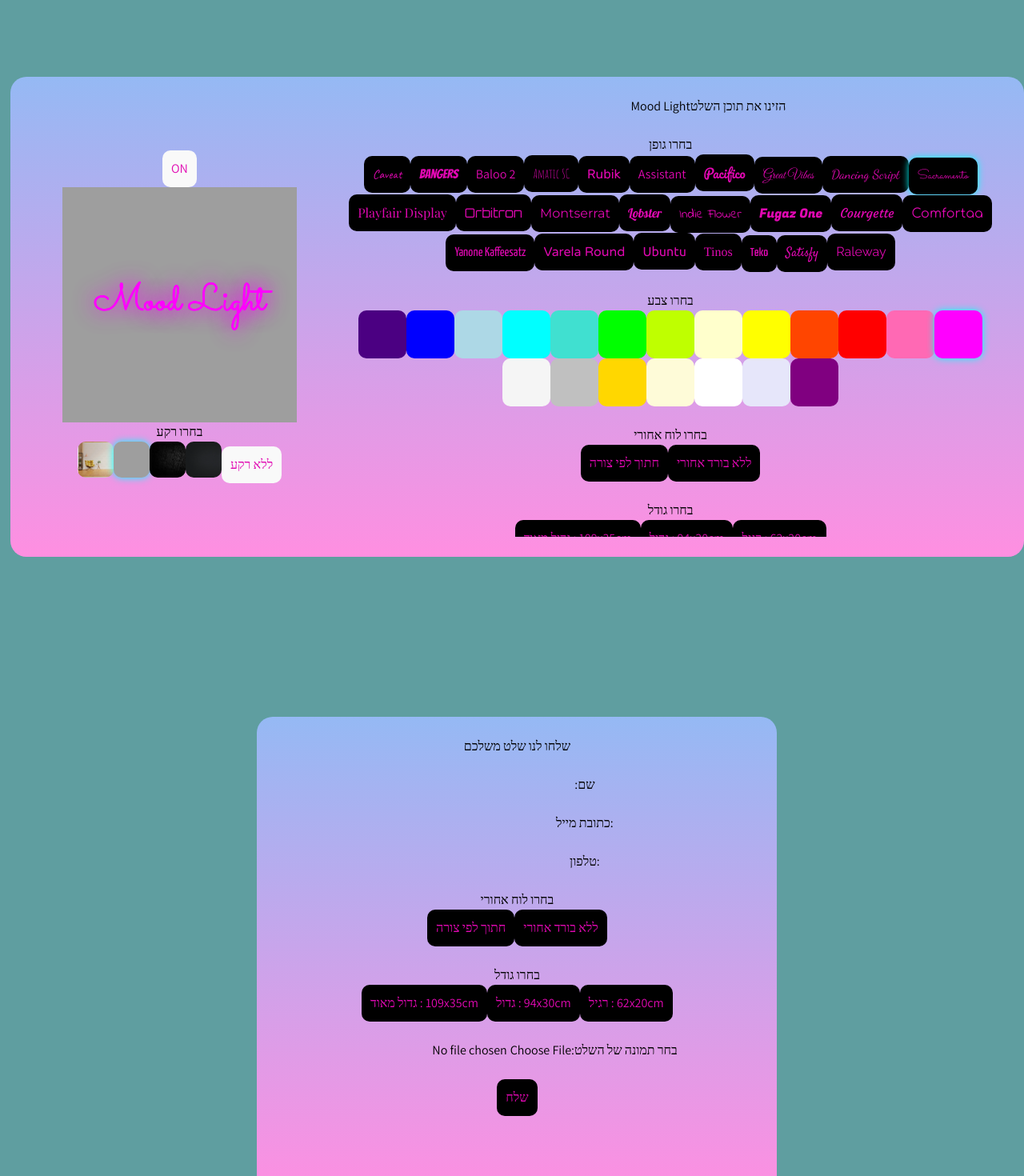
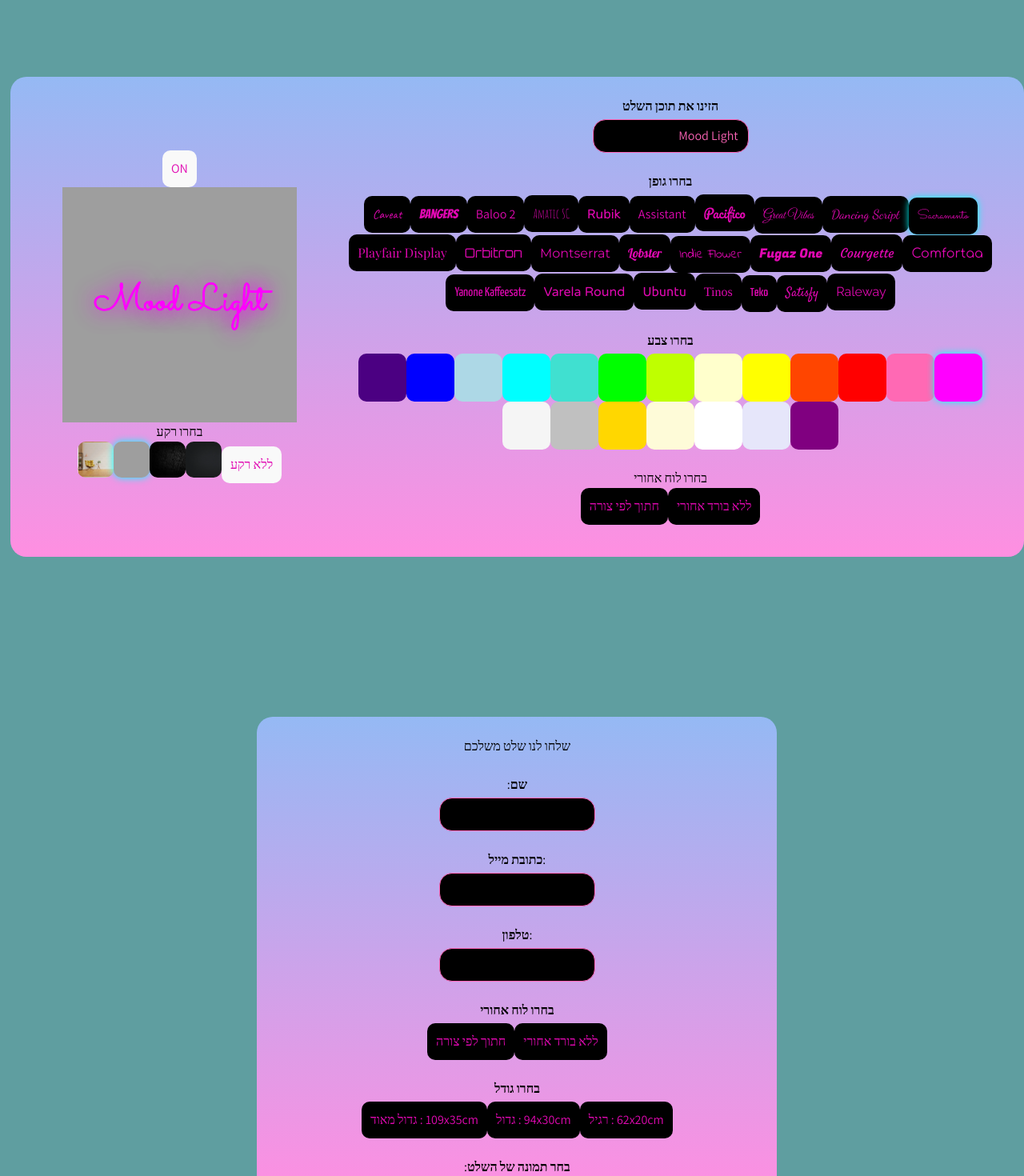
Before and after one commit to Kalzemic/Mood_Light, a React (Vite) app: page / in a window 1280 px wide. Shown: the part 2040-3510 px from the top of the page at 80% size. Built offline with nearby package versions, Linux system fonts and the light colour scheme; grey boxes are pictures that could not be loaded.

Commit message:
logo mobile margin

```diff
--- a/src/Components/CustomPage.tsx
+++ b/src/Components/CustomPage.tsx
@@ -71,28 +71,34 @@ function CustomPage() {
             <form className="design-form" onSubmit={handleSubmit}>
                 <h2>שלחו לנו שלט משלכם</h2>
                 <div className="segment">
-                    <label htmlFor="shem">שם:</label>
-                    <input type="text"
+                    <label className="block text-black font-bold mb-1" htmlFor="shem">שם:</label>
+                    <input
+                    className=" rounded-2xl bg-black text-pink-400 border border-pink-400 rounded px-3 py-2 placeholder-pink-300"
+                    type="text"
                         id="shem"
                         value={name}
                         onChange={(e) => setName(e.target.value)} />
                 </div>
                 <div className="segment">
-                    <label htmlFor="email">:כתובת מייל</label>
-                    <input type="text"
+                    <label className="block text-black font-bold mb-1" htmlFor="email">:כתובת מייל</label>
+                    <input
+                    className=" rounded-2xl bg-black text-pink-400 border border-pink-400 rounded px-3 py-2 placeholder-pink-300"
+                    type="text"
                         id="email"
                         value={email}
                         onChange={(e) => setEmail(e.target.value)} />
                 </div>
                 <div className="segment">
-                    <label htmlFor="telephone">:טלפון</label>
-                    <input type="text"
+                    <label className="block text-black font-bold mb-1" htmlFor="telephone">:טלפון</label>
+                    <input
+                    className=" rounded-2xl bg-black text-pink-400 border border-pink-400 rounded px-3 py-2 placeholder-pink-300"
+                    type="text"
                         id="telephone"
                         value={phone}
                         onChange={(e) => setPhone(e.target.value)} />
                 </div>
                 <div className="segment">
-                    <label htmlFor="luah" >בחרו לוח אחורי</label>
+                    <label className="block text-black font-bold mb-1" htmlFor="luah" >בחרו לוח אחורי</label>
                     <div className="board-options">
                         {boards.map((bo) => (
                             <button
@@ -109,7 +115,7 @@ function CustomPage() {
                     </div>
                 </div>
                 <div className="segment">
-                    <label htmlFor="godel" >בחרו גודל</label>
+                    <label className="block text-black font-bold mb-1" htmlFor="godel" >בחרו גודל</label>
                     <div className="size-options">
                         {sizes.map((si) => (
                             <button
@@ -126,8 +132,16 @@ function CustomPage() {
                     </div>
                 </div>
                 <div className="segment">
-                    <label htmlFor="fileUpload">בחר תמונה של השלט:</label>
-                    <input type="file" id="fileUpload" accept="image/*" onChange={handleFileChange} />
+                    <label className="block text-black font-bold mb-1" htmlFor="fileUpload">בחר תמונה של השלט:</label>
+                    <input
+                     className="text-pink-400 file:py-2 file:px-4
+                     file:rounded-full file:border-0
+                     file:text-sm file:font-semibold
+                     file:bg-pink-500 file:text-white
+                     hover:file:bg-pink-400
+                     bg-black rounded-2xl px-3 py-2
+                     mx-auto block w-full max-w-xs"
+                    type="file" id="fileUpload" accept="image/*" onChange={handleFileChange} />
                 </div>
 
                 {base64Image && (
--- a/src/Components/DesignPage.tsx
+++ b/src/Components/DesignPage.tsx
@@ -96,13 +96,15 @@ function DesignPage() {
 
           {/* Text Input */}
           <div className="segment">
-            <label htmlFor="text">הזינו את תוכן השלט</label>
-            <input id="text" type="text" value={text} onChange={e => setText(e.target.value)} />
+            <label htmlFor="text" className="block text-black font-bold mb-1">הזינו את תוכן השלט</label>
+            <input
+            className=" rounded-2xl bg-black text-pink-400 border border-pink-400 rounded px-3 py-2 placeholder-pink-300"
+            id="text" type="text" value={text} onChange={e => setText(e.target.value)} />
           </div>
 
           {/* Font Selection */}
           <div className="segment">
-            <label>בחרו גופן</label>
+            <label className="block text-black font-bold mb-1">בחרו גופן</label>
             <div className="font-options">
               {fonts.map(fnt => (
                 <button
@@ -120,7 +122,7 @@ function DesignPage() {
 
           {/* Color Selection */}
           <div className="segment">
-            <label>בחרו צבע</label>
+            <label className="block text-black font-bold mb-1">בחרו צבע</label>
             <div className="color-options">
               {colors.map(col => (
                 <button
@@ -171,18 +173,24 @@ function DesignPage() {
 
           {/* User Info */}
           <div className="segment">
-            <label htmlFor="name">:שם</label>
-            <input id="name" type="text" value={name} onChange={e => setName(e.target.value)} />
+            <label className="block text-black font-bold mb-1" htmlFor="name">:שם</label>
+            <input
+            className="rounded-2xl bg-black text-pink-400 border border-pink-400 rounded px-3 py-2 placeholder-pink-300"
+            id="name" type="text" value={name} onChange={e => setName(e.target.value)} />
           </div>
 
           <div className="segment">
-            <label htmlFor="email">:כתובת מייל</label>
-            <input id="email" type="text" value={email} onChange={e => setEmail(e.target.value)} />
+            <label className="block text-black font-bold mb-1" htmlFor="email">:כתובת מייל</label>
+            <input
+            className="rounded-2xl bg-black text-pink-400 border border-pink-400 rounded px-3 py-2 placeholder-pink-300"
+            id="email" type="text" value={email} onChange={e => setEmail(e.target.value)} />
           </div>
 
           <div className="segment">
-            <label htmlFor="phone">:טלפון</label>
-            <input id="phone" type="text" value={phone} onChange={e => setPhone(e.target.value)} />
+            <label className="block text-black font-bold mb-1" htmlFor="phone">:טלפון</label>
+            <input
+            className="rounded-2xl bg-black text-pink-400 border border-pink-400 rounded px-3 py-2 placeholder-pink-300"
+            id="phone" type="text" value={phone} onChange={e => setPhone(e.target.value)} />
           </div>
           <div className="segment">
           <button type="submit">שלח</button>
```
